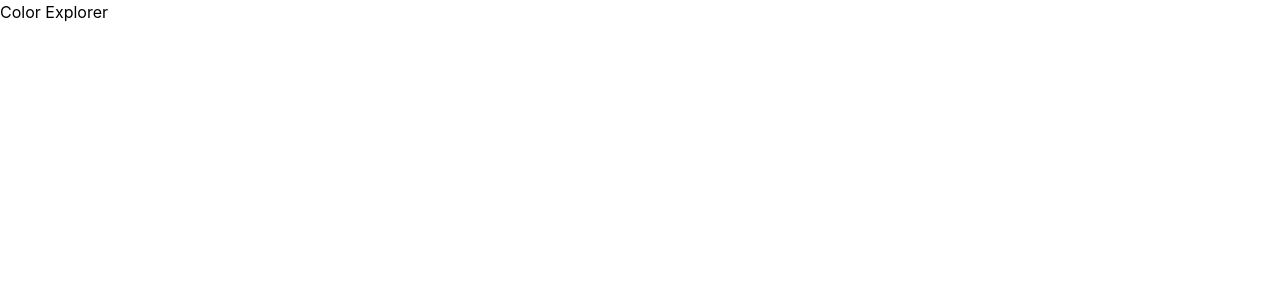
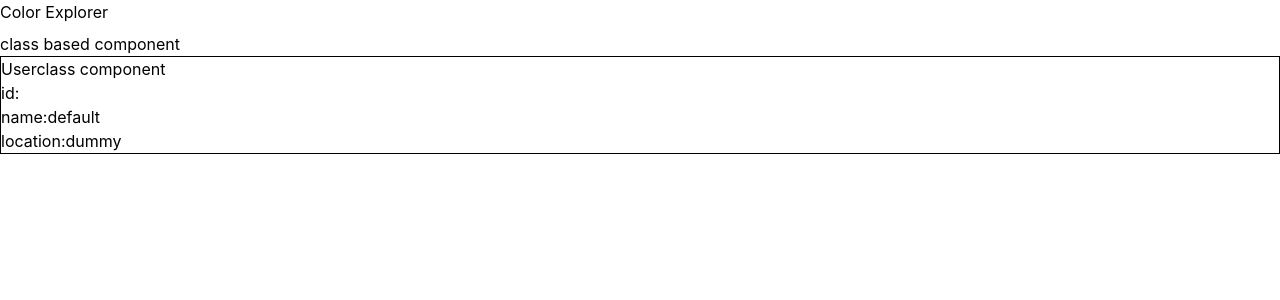
Before and after one commit to 2729samruddhi/ReactPractice, a React (Create React App) app: page / in a window 1280 px wide. Shown: the top 300 px of the page. Built offline with nearby package versions, Linux system fonts and the light colour scheme; no server answers.

Commit message:
practice

```diff
--- /dev/null
+++ b/src/About.js
@@ -0,0 +1,36 @@
+import { render } from "@testing-library/react"
+import React from "react"
+import User from "./User";
+import UserClass from "./UserClass";
+
+class About extends  React.Component{
+    constructor(props){
+        super(props);
+        console.log("parent constructor is called");
+    }
+
+    componentDidMount(){
+        console.log("parent componentdidmount is called");
+
+    }
+    // componentDidUpdate(){
+    //     console.log("parent componentDidUpdate is called");
+    //  }
+    //  componentWillUnmount(){
+    //     console.log("parent componentWillUnmount is called");
+    //  }
+    render(){
+        console.log("parent render called");
+
+        return(
+            <div className="mt-2">
+                <h1>class based component</h1>
+                {/* <User name={"samruddhi"} location={"pune"}/> */}
+                {/* <UserClass  name={"sam"} location={"kolhapur"}/> */}
+                <UserClass/>
+            </div>
+        )
+    }
+}
+
+export default About
--- a/src/App.js
+++ b/src/App.js
@@ -1,11 +1,12 @@
-import logo from './logo.svg';
 import './App.css';
 import ColorExplorer from './ColorExplorer';
+import About from './About';
 
 function App() {
   return (
     <div className="div">
       <ColorExplorer/>
+      <About/>
     </div>
   );
 }
--- /dev/null
+++ b/src/User.js
@@ -0,0 +1,13 @@
+import React,{ useCallback } from "react";
+const User = (props) => {
+
+  return (
+    <div className="border border-black">
+      <h1>functional coomponent</h1>
+      <h1>name:{props.name}</h1>
+      <h2>pune:{props.location}</h2>
+    </div>
+  );
+};
+
+export default User;
--- /dev/null
+++ b/src/UserClass.js
@@ -0,0 +1,48 @@
+import { render } from "@testing-library/react"
+import React from "react"
+
+class UserClass extends React.Component{
+    constructor(props){
+        super(props)
+      console.log("child constructor is called");
+      this.state={
+        userInfo:{
+             name:"default",
+       location:"dummy"
+        }
+
+      }
+    }
+
+   async componentDidMount(){
+    const data = await fetch("https://68ce4a6d6dc3f350777e912f.mockapi.io/userInfo");
+    const json =await data.json()
+    console.log(json);
+
+    this.setState={
+     userInfo:json
+    }
+    }
+     componentDidUpdate(){
+        console.log("componentDidUpdate is updated");
+     }
+     componentWillUnmount(){
+        console.log("componentWillUnmount is called");
+     }
+
+    render(){
+        const {id,name,location} = this.state.userInfo
+        console.log("child render is called");
+        return(
+            <div className="border border-black">
+                <h1>Userclass component</h1>
+                {/* <h1>name:{this.props.name}</h1>
+                <h2>location:{this.props.location}</h2> */}
+                <h1>id:{id}</h1>
+                <h1>name:{name}</h1>
+                <h2>location:{location}</h2>
+            </div>
+        )
+    }
+}
+export default UserClass;
--- a/src/reportWebVitals.js
+++ /dev/null
@@ -1,13 +0,0 @@
-const reportWebVitals = onPerfEntry => {
-  if (onPerfEntry && onPerfEntry instanceof Function) {
-    import('web-vitals').then(({ getCLS, getFID, getFCP, getLCP, getTTFB }) => {
-      getCLS(onPerfEntry);
-      getFID(onPerfEntry);
-      getFCP(onPerfEntry);
-      getLCP(onPerfEntry);
-      getTTFB(onPerfEntry);
-    });
-  }
-};
-
-export default reportWebVitals;
```
Also changed, not shown: src/logo.svg (deleted).
